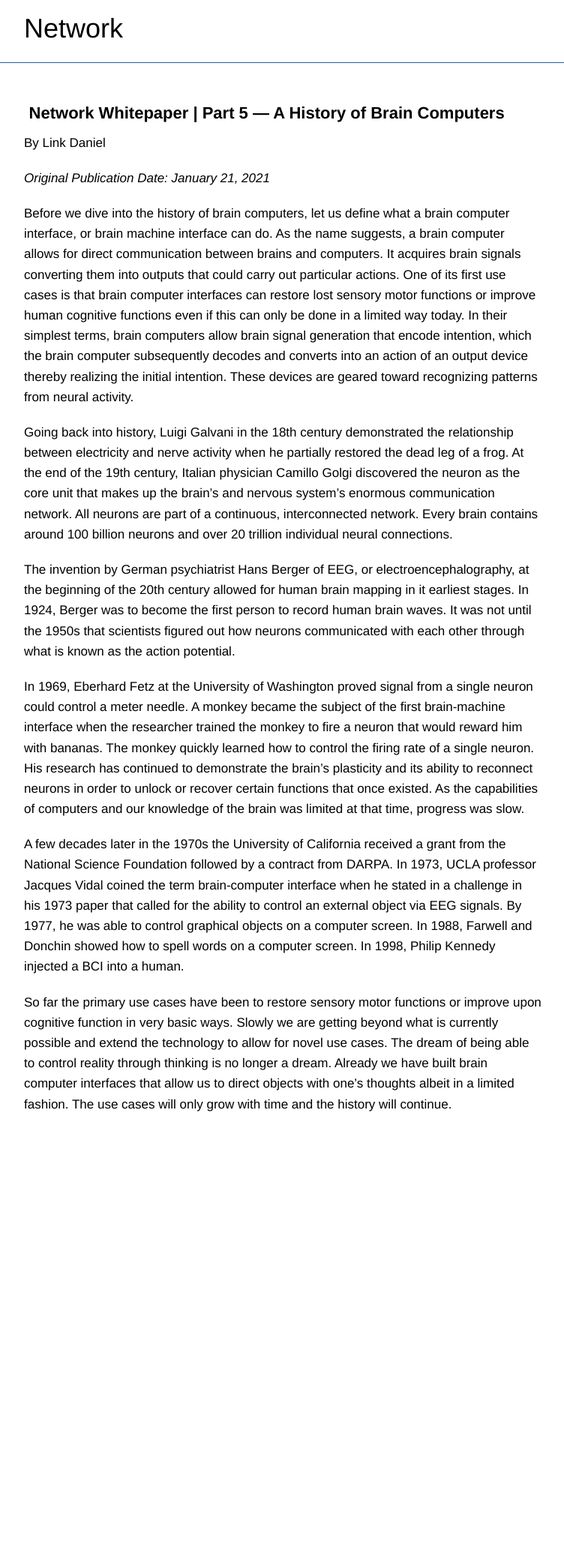
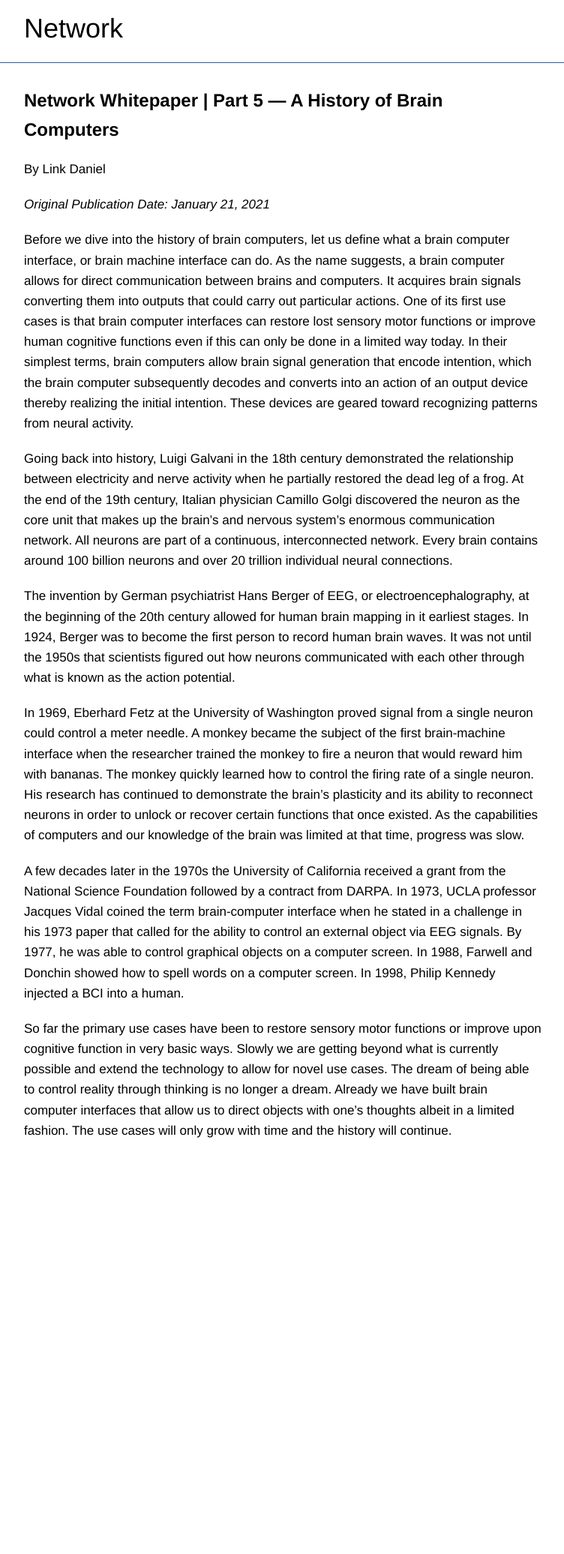
Before and after one commit to networkf/network.github.io, a Jekyll site: the page built from whitepaper21part5.md, in a window 1280 px wide. Shown: the whole page at 75% size, without its empty margins (243-995 px from the left). Built offline with Jekyll 4.4.1, drawn with Linux system fonts in a browser that asks for light colours; some web fonts are replaced; our own code applies the rules of GitHub Pages for plain Markdown files; the repository's description, which GitHub fills in, is left out; before the commit the page ends 2037 px from its top, so only the background shows below that.

Commit message:
Update whitepaper21part5.md

```diff
--- a/whitepaper21part5.md
+++ b/whitepaper21part5.md
@@ -6,7 +6,7 @@ layout: default
 </head>
 ---
 
-<h2>Network Whitepaper | Part 5 — A History of Brain Computers</h2>
+<b><font size="5">Network Whitepaper | Part 5 — A History of Brain Computers</font></b>
 
 By Link Daniel
 
```
